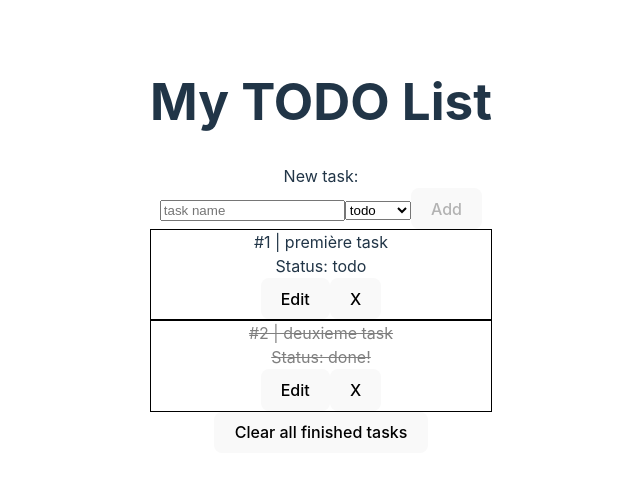
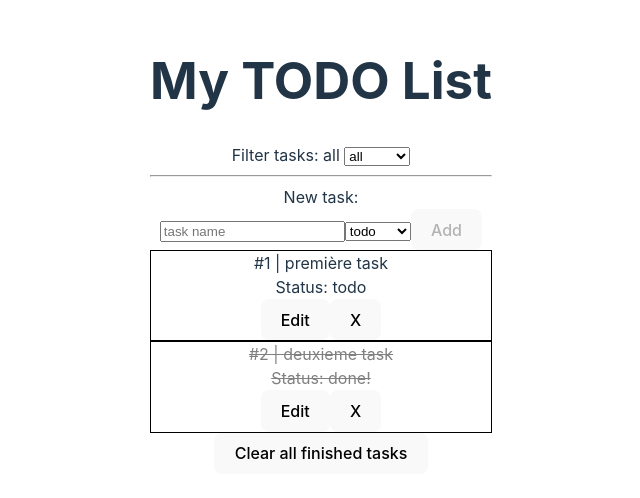
Before and after one commit to Xinginn/todo_felix_ravella, a Vue app: page / in a window 1280 px wide. Shown: the part 154-652 px from the top of the page, without its empty margins (319-959 px from the left). Built offline with nearby package versions, Linux system fonts and the light colour scheme.

Commit message:
feat: add tasks filtering on status

```diff
--- a/src/App.vue
+++ b/src/App.vue
@@ -1,13 +1,24 @@
 
 <template>
   <h1>My TODO List</h1>
+  Filter tasks:
+  {{ selectedFilter }}
+  <select v-model="selectedFilter">
+    <option v-for="item,index of filterOptions"
+      :key="index"
+      :value="item"
+    >
+    {{item}}
+    </option>
+  </select>
+  <hr>
   New task:
   <TaskForm
     :isEdit="false"
     @sendData="(data) => tasks.push({...data})">
   </TaskForm>
 
-  <Task v-for="item,index of tasks"
+  <Task v-for="item,index of getFilteredTasks"
     :key="index"
     :taskIndex="index"
     :initialData="item"
@@ -40,6 +51,21 @@ export default {
           status: 'done!'
         }
       ],
+      selectedFilter:'all',
+      filterOptions: [
+        "all",
+        "todo",
+        "doing...",
+        "done!"
+      ]
+    }
+  },
+  computed:{
+    getFilteredTasks(){
+      const filtered = this.tasks.filter((item) => {
+        return (this.selectedFilter === 'all' || item.status === this.selectedFilter)
+      })
+      return filtered
     }
   },
   methods:{
@@ -48,7 +74,7 @@ export default {
         console.log(item.status !== 'done!')
         return item.status !== 'done!'
       })
-    }
+    },
   }
 }
 </script>
```
